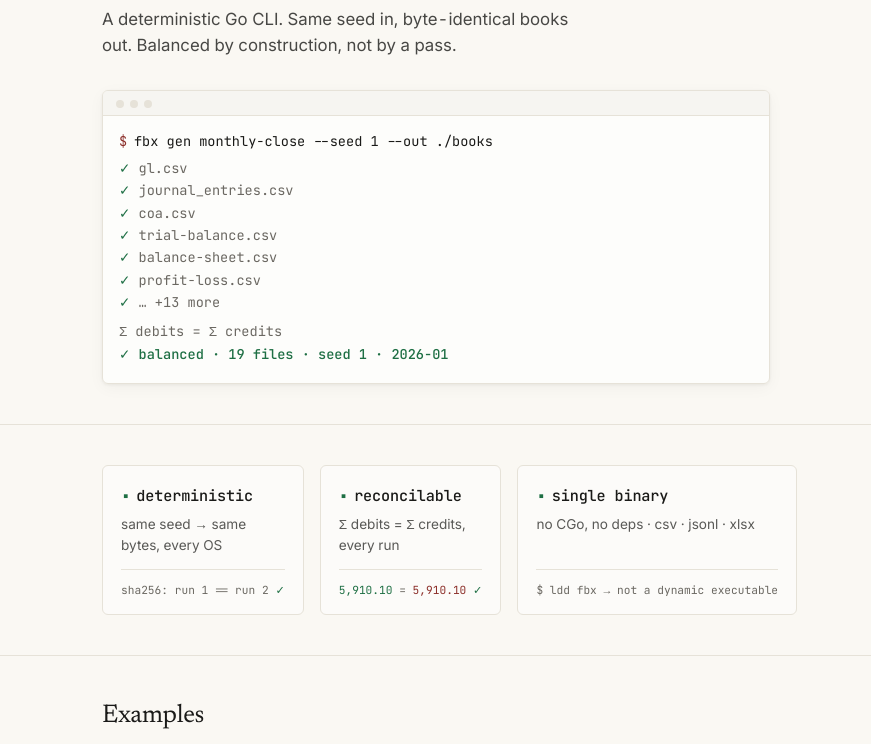
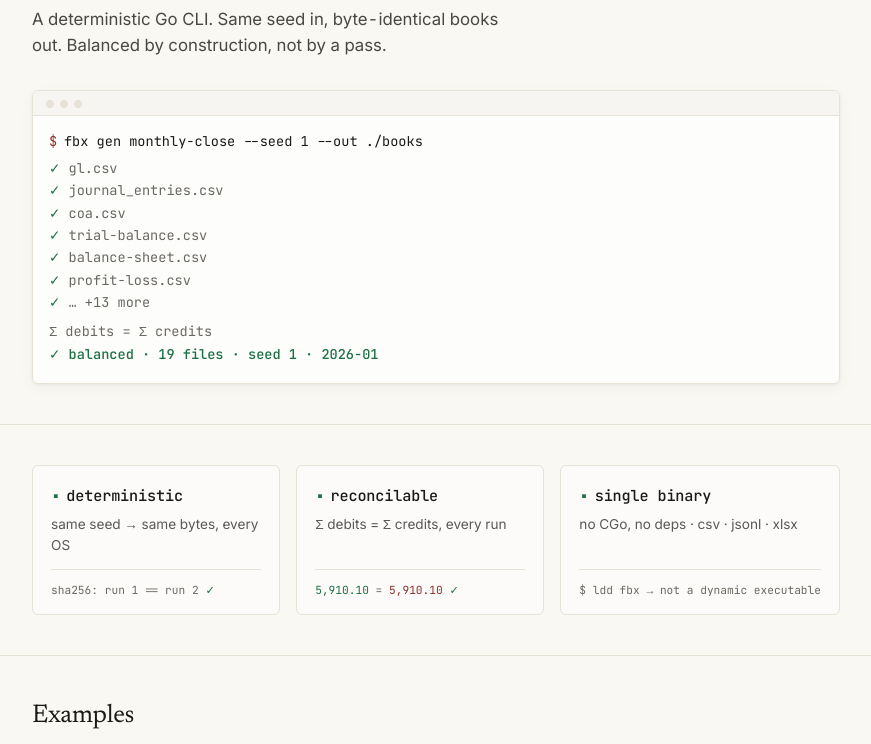
Before and after one commit to humzakhan/fauxbooks, a website: page landing-page/public/index.html in a window 1280 px wide. Shown: the part 240-984 px from the top of the page, without its empty margins (204-1075 px from the left). Drawn offline with Linux system fonts and the light colour scheme.

Commit message:
style(landing-page): widen main column 780px → 920px
Bumps --col-max so the shared content column (hero, features, explorer, CTA, footer, hairline rules) is roomier. Body copy still capped by its own max-widths (subhead 46ch, lede 52ch) so line length stays readable.

```diff
--- a/landing-page/public/styles.css
+++ b/landing-page/public/styles.css
@@ -15,7 +15,7 @@
   --pine:     #1E6F44;   /* forest green — debits / "in the black" */
 
   /* Column layout — one source of truth */
-  --col-max:  780px;
+  --col-max:  920px;
   --col-pad:  clamp(24px, 5vw, 56px);
 
   /* Consistent vertical rhythm between sections */
```
